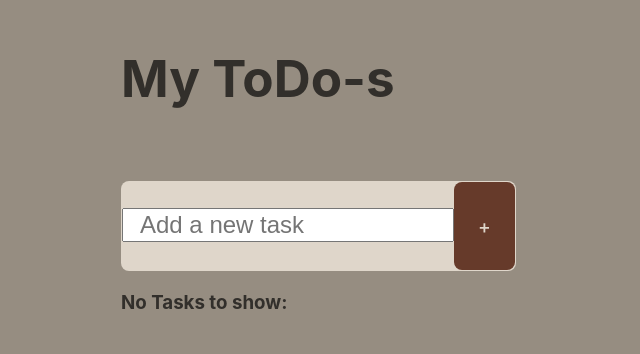
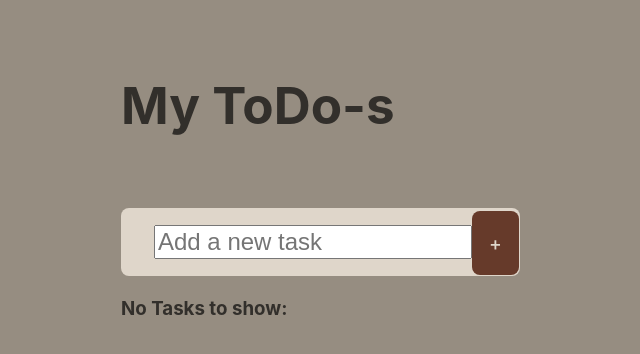
Before and after one commit to annagabain/to-do-app, a React (Vite) app in the folder to-do/: page / in a window 1280 px wide. Shown: the part 212-566 px from the top of the page, without its empty margins (151-791 px from the left). Built offline with nearby package versions, Linux system fonts and the light colour scheme.

Commit message:
Fix new task input padding

```diff
--- a/to-do/src/App.css
+++ b/to-do/src/App.css
@@ -21,10 +21,13 @@
   }
 
   .task-input {
-    padding-left: 1rem;
+
+    padding-left: rem;
     margin-top: 1rem;
+    margin-left: 2rem;
     font-size: 1.5rem;
     font-weight: 500;
+
   }
 }
 
@@ -50,6 +53,8 @@
 
 ul {
   list-style-type: none;
+  padding: 0;
+  margin: 0;
 
   li,
   .cards-titles {
@@ -59,6 +64,11 @@ ul {
     display: grid;
     grid-template-columns: 1fr 12fr 1fr;
     gap: 1rem;
+    align-items: center;
+    /* Aligns the content vertically in the center */
+    text-align: left;
+    /* Aligns text to the left */
+    /* padding: 1rem; */
 
     border-radius: 8px;
     border: 1px solid transparent;
@@ -73,12 +83,17 @@ ul {
   }
 }
 
+
+.done,
+.un-done {
+  padding: 1rem;
+  color: var(--antiquewhite);
+}
+
 .done {
   background-color: green;
-  color: var(--antiquewhite);
 }
 
 .un-done {
   background-color: red;
-  color: var(--antiquewhite);
 }
--- a/to-do/src/index.css
+++ b/to-do/src/index.css
@@ -52,7 +52,7 @@ button,
 .card button {
   border-radius: 8px;
   border: 1px solid transparent;
-  padding: 0.6em 1.2em;
+  padding: 0 1rem;
   font-size: 1em;
   font-weight: 500;
   font-family: inherit;
```
